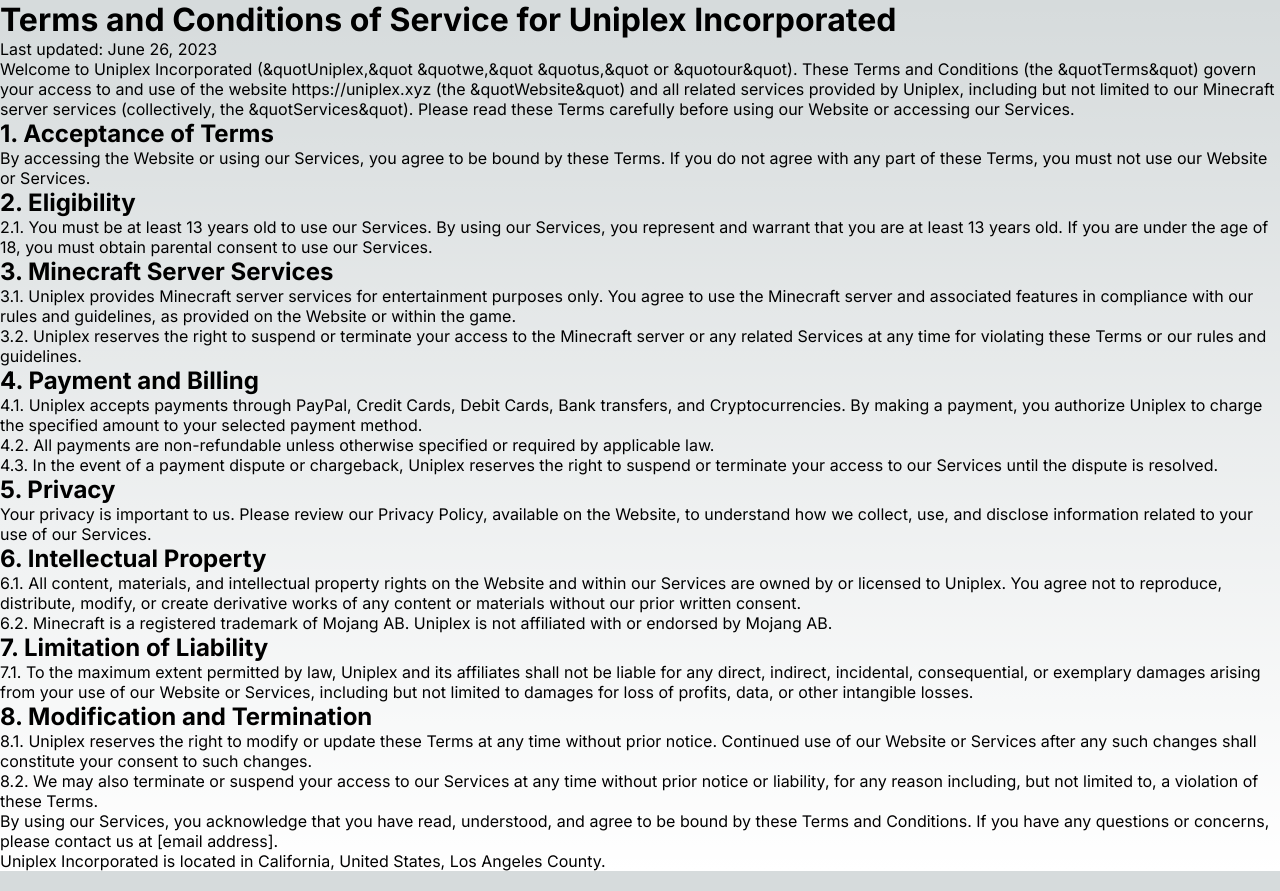
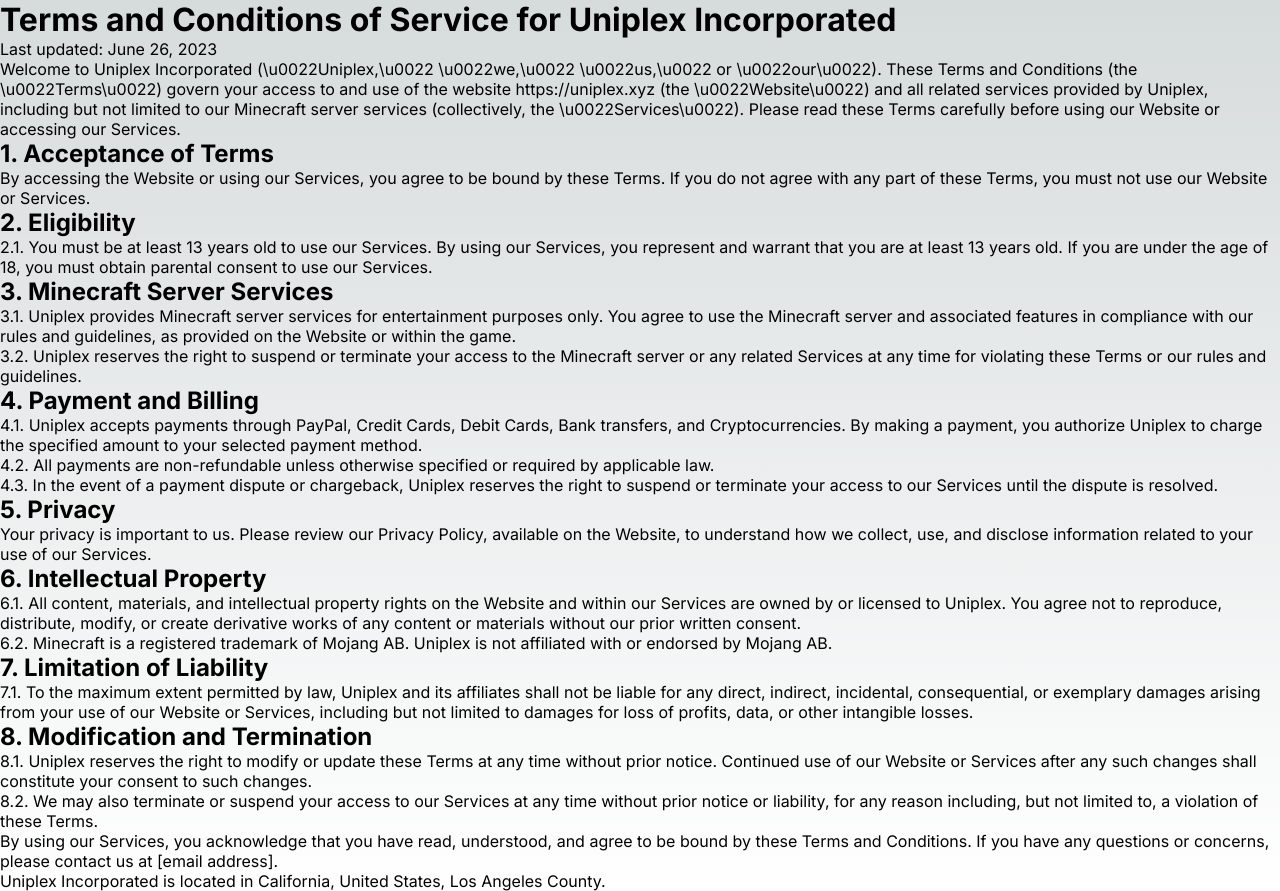
Before and after one commit to LavishSphere/uniplex-old, a Next.js app: page /policy in a window 1280 px wide. Built offline with nearby package versions, Linux system fonts and the light colour scheme.

Commit message:
Update page.js

```diff
--- a/app/policy/page.js
+++ b/app/policy/page.js
@@ -5,7 +5,7 @@
     <div>
       <h1>Terms and Conditions of Service for Uniplex Incorporated</h1>
       <p>Last updated: June 26, 2023</p>
-      <p>Welcome to Uniplex Incorporated (&quotUniplex,&quot &quotwe,&quot &quotus,&quot or &quotour&quot). These Terms and Conditions (the &quotTerms&quot) govern your access to and use of the website https://uniplex.xyz (the &quotWebsite&quot) and all related services provided by Uniplex, including but not limited to our Minecraft server services (collectively, the &quotServices&quot). Please read these Terms carefully before using our Website or accessing our Services.</p>
+      <p>Welcome to Uniplex Incorporated (\u0022Uniplex,\u0022 \u0022we,\u0022 \u0022us,\u0022 or \u0022our\u0022). These Terms and Conditions (the \u0022Terms\u0022) govern your access to and use of the website https://uniplex.xyz (the \u0022Website\u0022) and all related services provided by Uniplex, including but not limited to our Minecraft server services (collectively, the \u0022Services\u0022). Please read these Terms carefully before using our Website or accessing our Services.</p>
 
       <h2>1. Acceptance of Terms</h2>
       <p>By accessing the Website or using our Services, you agree to be bound by these Terms. If you do not agree with any part of these Terms, you must not use our Website or Services.</p>
```
